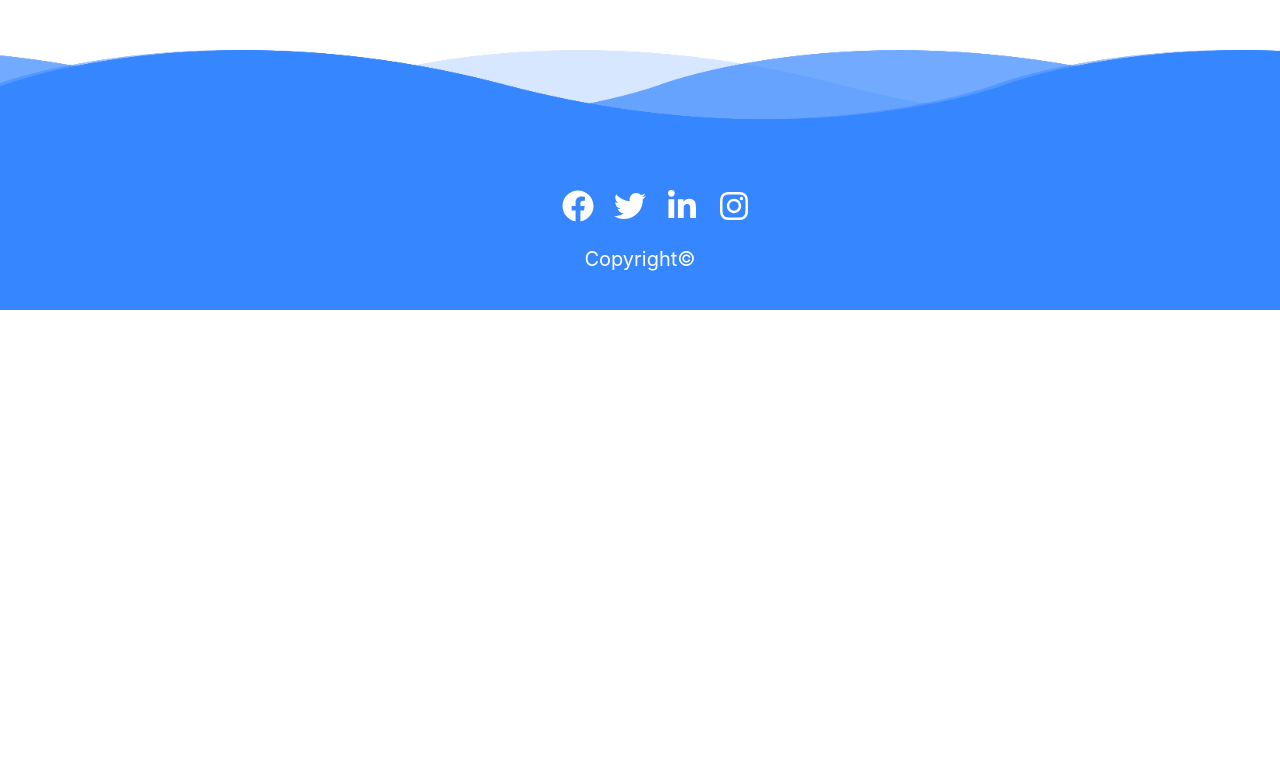
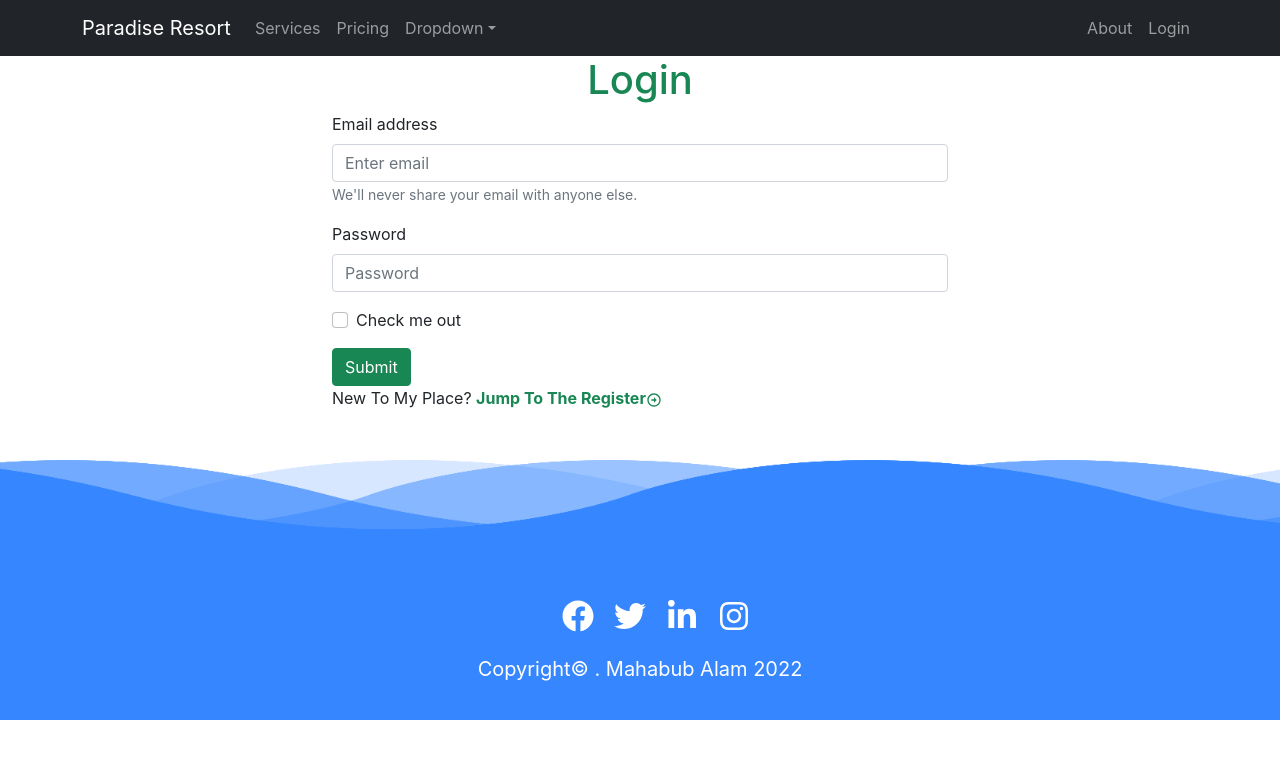
Before and after one commit to Mahabub09/paradise-resort-a10, a React (Create React App) app: page /login in a window 1280 px wide. Before the commit this address had no page. Shown: the top 758 px of the page. Built offline with nearby package versions, Linux system fonts and the light colour scheme.

Commit message:
env code

```diff
--- a/src/App.js
+++ b/src/App.js
@@ -3,8 +3,12 @@ import { Route, Routes } from 'react-router-dom';
 import './App.css';
 import About from './Pages/About/About';
 import Home from './Pages/Home/Home/Home';
+import Login from './Pages/Login/Login/Login';
+import Register from './Pages/Login/Register/Register';
+import ServiceDetail from './Pages/ServiceDetail/ServiceDetail';
 import Footer from './Pages/Shared/Footer/Footer';
 import Header from './Pages/Shared/Header/Header';
+import NotFound from './Pages/Shared/NotFound/NotFound';
 
 function App() {
   return (
@@ -12,8 +16,12 @@ function App() {
       <Header></Header>
       <Routes>
         <Route path='/' element={<Home></Home>}></Route>
+        <Route path='/home' element={<Home></Home>}></Route>
         <Route path='/about' element={<About></About>}></Route>
-        <Route path=''></Route>
+        <Route path='/service/:serviceId' element={<ServiceDetail></ServiceDetail>}></Route>
+        <Route path='/login' element={<Login></Login>}></Route>
+        <Route path='/register' element={<Register></Register>}></Route>
+        <Route path='*' element={<NotFound></NotFound>}></Route>
       </Routes>
       <Footer></Footer>
 
--- a/src/Pages/Home/Service/Service.css
+++ b/src/Pages/Home/Service/Service.css
@@ -1,5 +1,4 @@
 .service {
-
     padding-bottom: 10px;
     text-align: center;
 }
--- a/src/Pages/Home/Service/Service.js
+++ b/src/Pages/Home/Service/Service.js
@@ -1,14 +1,20 @@
 import React from 'react';
+import { FaOpencart } from "react-icons/fa";
+import { useNavigate } from 'react-router-dom';
 import './Service.css';
 
 const Service = ({ service }) => {
-    const { city, img, title, price, duration } = service
+    const { id, city, img, title, price, duration } = service
+    const navigate = useNavigate();
+
+    const navigateToServiceDetail = id => {
+        navigate(`/service/${id}`);
+    }
     return (
         <div>
-            <div>
-                <div className='service container'>
+            <div className='service container shadow-lg p-3 mb-5 bg-body rounded'>
                 <img className='w-100' src={img} alt="" />
-                    <div className=' service-title d-flex justify-content-between align-items-center px-3 my-2'>
+                <div className=' d-flex justify-content-between align-items-center px-3 my-2'>
                     <div><h4><i>{city}</i></h4>
                         <h6><b>{title}</b></h6>
                     </div>
@@ -17,8 +23,7 @@ const Service = ({ service }) => {
                         <p><b>Cost: {price}</b></p>
                     </div>
                 </div>
-                    <button className='btn btn-primary'>Book: {city}</button>
-                </div>
+                <button onClick={() => navigateToServiceDetail(id)} className='btn btn-primary align-items-center'> <FaOpencart className='mx-2 '></FaOpencart>Book: {city}</button>
             </div>
         </div>
     );
--- a/src/Pages/Home/Services/Services.js
+++ b/src/Pages/Home/Services/Services.js
@@ -11,10 +11,11 @@ const Services = () => {
             .then(data => setServices(data))
     }, [])
     return (
-        <div>
+        <div id='services' className=' container'>
+            <h1 className='text-primary text-center mt-5'> My Trips</h1>
             <div className="row">
-                <h1 className='text-primary text-center mt-5'> My Trips</h1>
-                <div className="services-container container">
+
+                <div className="services-container ">
                     {
                         services.map(service => <Service
                             key={service.id}
--- /dev/null
+++ b/src/Pages/Login/Login/Login.js
@@ -0,0 +1,53 @@
+import { Button } from 'react-bootstrap';
+import React, { useRef } from 'react';
+import { Form } from 'react-bootstrap';
+import { Link, useLocation, useNavigate } from 'react-router-dom';
+import { BiRightArrowCircle } from "react-icons/bi";
+
+const Login = () => {
+    const emailRef = useRef('');
+    const passwordRef = useRef('');
+    const navigate = useNavigate();
+    const location = useLocation();
+
+    const handleSubmit = event => {
+        event.preventDefault();
+        const email = emailRef.current.value;
+        const password = passwordRef.current.value;
+        console.log(email, password)
+
+        // signInWithEmailAndPassword(email, password);
+    }
+    const navigateRegister = event => {
+        navigate('/register');
+    }
+    return (
+        <div className='container w-50 mx-auto'>
+            <h1 className='text-success text-center'>Login</h1>
+            <Form onSubmit={handleSubmit}>
+                <Form.Group className="mb-3" controlId="formBasicEmail">
+                    <Form.Label>Email address</Form.Label>
+                    <Form.Control ref={emailRef} type="email" placeholder="Enter email" required />
+                    <Form.Text className="text-muted">
+                        We'll never share your email with anyone else.
+                    </Form.Text>
+                </Form.Group>
+
+                <Form.Group className="mb-3" controlId="formBasicPassword">
+                    <Form.Label>Password</Form.Label>
+                    <Form.Control ref={passwordRef} type="password" placeholder="Password" required />
+                </Form.Group>
+                <Form.Group className="mb-3" controlId="formBasicCheckbox">
+                    <Form.Check type="checkbox" label="Check me out" />
+                </Form.Group>
+                <Button variant="success" type="submit">
+                    Submit
+                </Button>
+            </Form>
+            <p>New To My Place? <Link
+                to="/register" className='text-success pe-auto text-decoration-none fw-bold' onClick={navigateRegister}>Jump To The Register<BiRightArrowCircle></BiRightArrowCircle></Link></p>
+        </div>
+    );
+};
+
+export default Login;
--- /dev/null
+++ b/src/Pages/Login/Register/Register.js
@@ -0,0 +1,13 @@
+import React from 'react';
+
+
+const Register = () => {
+
+    return (
+        <div className='register-form'>
+
+        </div>
+    );
+};
+
+export default Register;
--- /dev/null
+++ b/src/Pages/ServiceDetail/ServiceDetail.js
@@ -0,0 +1,13 @@
+import React from 'react';
+import { useParams } from 'react-router-dom';
+
+const ServiceDetail = () => {
+    const { serviceId } = useParams();
+    return (
+        <div>
+            Service : {serviceId}
+        </div>
+    );
+};
+
+export default ServiceDetail;
--- a/src/Pages/Shared/Footer/Footer.js
+++ b/src/Pages/Shared/Footer/Footer.js
@@ -7,6 +7,8 @@ import { FaLinkedinIn } from "react-icons/fa"
 import { FaInstagram } from "react-icons/fa"
 
 const Footer = () => {
+    const today = new Date()
+    const year = today.getFullYear()
     return (
         <div>
             <footer>
@@ -23,7 +25,7 @@ const Footer = () => {
                     <li><a><FaInstagram></FaInstagram></a></li>
 
                 </ul>
-                <p className='text-white text-center my-3 fs-5'>Copyright©</p>
+                <p className='text-white text-center my-3 fs-5'>Copyright© . Mahabub Alam {year}</p>
             </footer>
 
         </div>
--- a/src/Pages/Shared/Header/Header.js
+++ b/src/Pages/Shared/Header/Header.js
@@ -1,8 +1,35 @@
 import React from 'react';
+import { Container, Nav, Navbar, NavDropdown } from 'react-bootstrap';
+import { Link } from 'react-router-dom'
 
 const Header = () => {
     return (
         <div>
+            <Navbar collapseOnSelect expand="lg" bg="dark" variant="dark">
+                <Container>
+                    <Navbar.Brand as={Link} to="/">Paradise Resort</Navbar.Brand>
+                    <Navbar.Toggle aria-controls="responsive-navbar-nav" />
+                    <Navbar.Collapse id="responsive-navbar-nav">
+                        <Nav className="me-auto">
+                            <Nav.Link href="home#services">Services</Nav.Link>
+                            <Nav.Link href="#pricing">Pricing</Nav.Link>
+                            <NavDropdown title="Dropdown" id="collasible-nav-dropdown">
+                                <NavDropdown.Item href="#action/3.1">Action</NavDropdown.Item>
+                                <NavDropdown.Item href="#action/3.2">Another action</NavDropdown.Item>
+                                <NavDropdown.Item href="#action/3.3">Something</NavDropdown.Item>
+                                <NavDropdown.Divider />
+                                <NavDropdown.Item href="#action/3.4">Separated link</NavDropdown.Item>
+                            </NavDropdown>
+                        </Nav>
+                        <Nav>
+                            <Nav.Link as={Link} to="about">About</Nav.Link>
+                            <Nav.Link as={Link} to="login">
+                                Login
+                            </Nav.Link>
+                        </Nav>
+                    </Navbar.Collapse>
+                </Container>
+            </Navbar>
 
 
         </div>
--- /dev/null
+++ b/src/Pages/Shared/NotFound/NotFound.js
@@ -0,0 +1,13 @@
+import React from 'react';
+import notfound from './notfound.jpg'
+
+const NotFound = () => {
+    return (
+        <div>
+            <img className='w-100' src={notfound} alt="" />
+
+        </div>
+    );
+};
+
+export default NotFound;
```
Also changed, not shown: src/firebase.init.js (+6 -6 lines), src/Pages/Shared/NotFound/notfound.jpg (added). Lines whose indentation alone changed are shown as unchanged.
